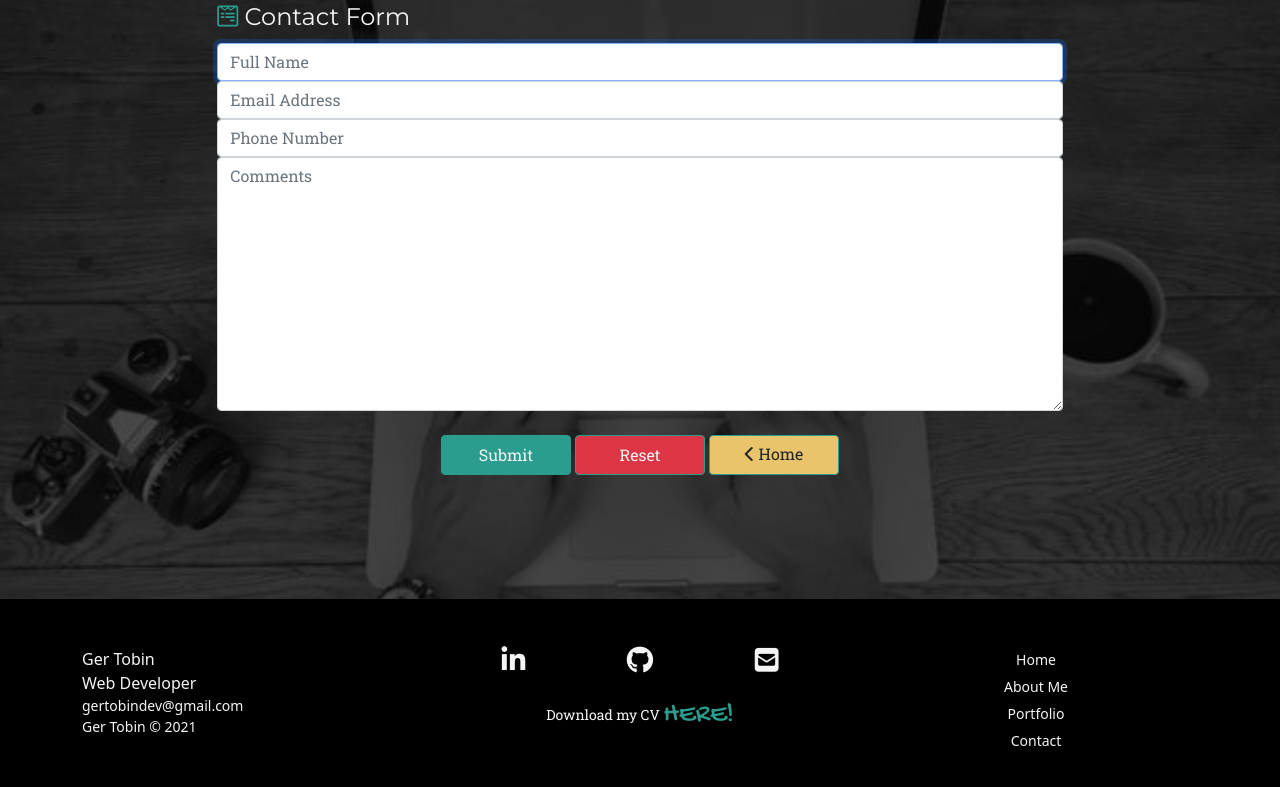
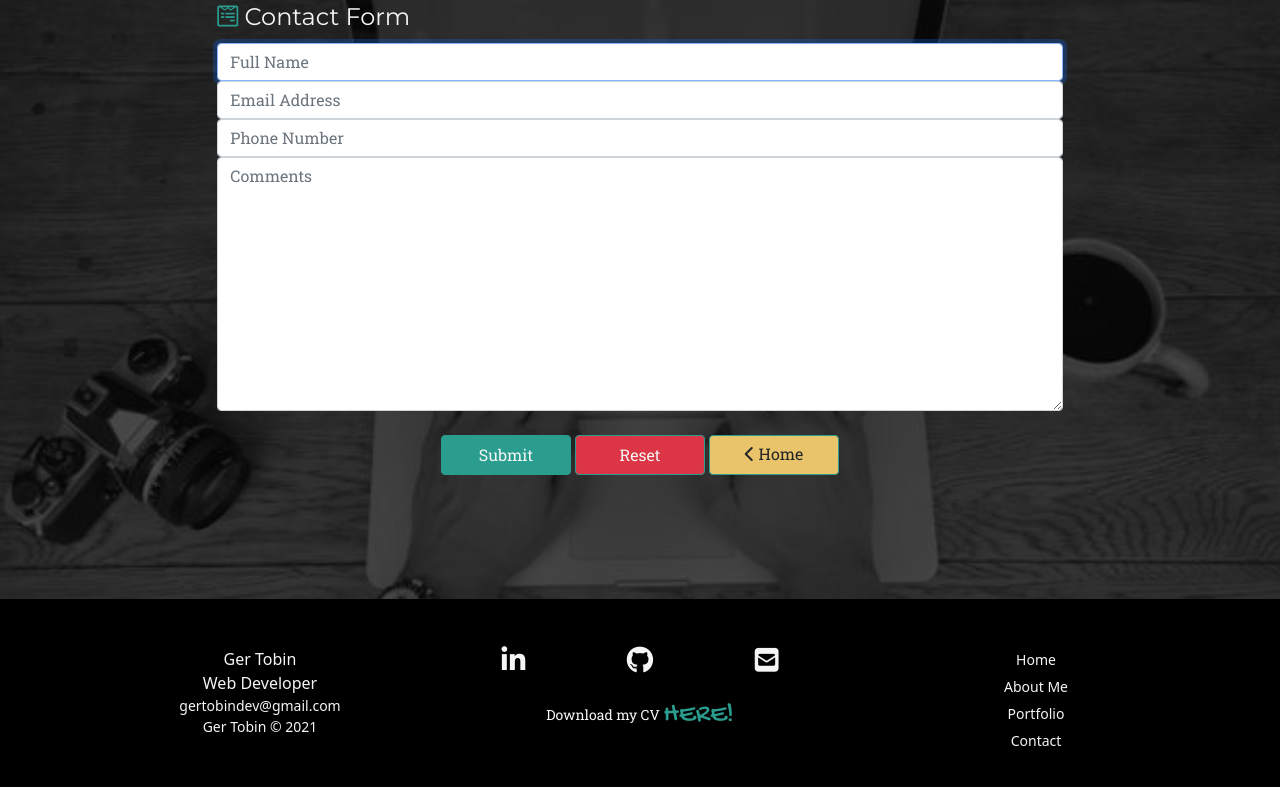
Before and after one commit to Gertobin11/personal-portfolio, a Django app: page /contact/ in a window 1280 px wide. Shown: the part 181-968 px from the top of the page. Run offline with Django 3.2, Linux system fonts and the light colour scheme; some libraries are stand-ins or nearby versions.

Commit message:
edited footer centering of my details

```diff
--- a/templates/base.html
+++ b/templates/base.html
@@ -112,7 +112,7 @@
         <div class="pt-5 container">
             <div class="row">
                 <div class="col-12 col-md-4 pb-3">
-                    <ul class="text-start list-unstyled">
+                    <ul class="text-center list-unstyled">
                         <li class="whitesmoke">Ger Tobin</li>
                         <li class="whitesmoke">Web Developer</li>
                         <li class="small whitesmoke">gertobindev@gmail.com</li>
```
